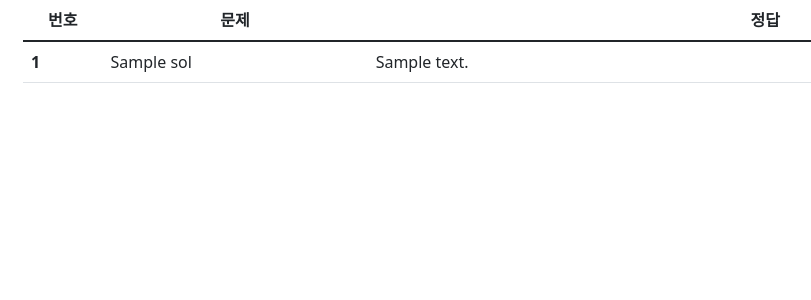
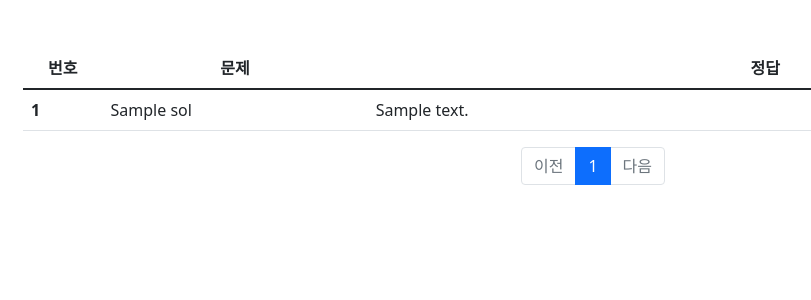
Before and after one commit to Jodayday/framework, a Flask app: template templates/problem.html in a window 1280 px wide. Shown: the part 72-372 px from the top of the page, without its empty margins (47-858 px from the left). Run offline with Flask 3, Linux system fonts and the light colour scheme; the template is opened without the code that fills it: most values are stand-ins (such as "Sample title", 1, 10 or a date in 2020); parts of the project's set-up code (start-up, migrations or seed data) failed here and were passed over; some libraries are stand-ins or nearby versions.

Commit message:
문제리스트 페이징

```diff
--- a/app.py
+++ b/app.py
@@ -80,7 +80,9 @@ def problem(count: int = None):
 
 @app.route('/problem/')
 def problems():
-    problem = Problem.query.all()
+    page = request.args.get('page', type=int, default=1)  # 페이지
+    problem = Problem.query.order_by(Problem.id.desc())
+    problem = problem.paginate(page, per_page=15)
     return render_template('problem.html', list=problem)
 
 # # 문제 등록
--- a/templates/problem.html
+++ b/templates/problem.html
@@ -1,49 +1,81 @@
-{% extends "base.html" %}
-
-{% block head %}
+{% extends "base.html" %} {% block head %}
 <title>IT 학습 : 문제확인</title>
 <style>
-    .table-body{
+  .table-body {
     width: 100%;
     table-layout: fixed;
   }
 
-.lenght-mt{
-
+  .lenght-mt {
     overflow: hidden;
     text-overflow: ellipsis;
     white-space: nowrap;
     width: 40%;
   }
-
 </style>
-{% endblock %}
-
-{% block body %}
-
+{% endblock %} {% block body %}
 {% if list %}
-<table class="table container table-body table-hover">
-    <thead class=" align-middle text-center ">
+<table class="table container table-body table-hover mt-5">
+  <thead class="align-middle text-center">
     <tr>
-        <th scope="col" style="width: 6%;">번호</th>
+      <th scope="col" style="width: 6%">번호</th>
       <th scope="col" style="width: 20%">문제</th>
       <th scope="col" style="width: 60%">정답</th>
     </tr>
   </thead>
   <tbody class="align-middle">
-        {% for pro in list %}
+    {% for pro in list.items %}
     <tr onclick="location.href='/problem/{{pro.id}}'">
-
-            <th scope="row"  class=""> {{pro.id}}</th>
+      <th scope="row" class="">{{pro.id}}</th>
       <td class="lenght-mt">{{pro.title}}</td>
       <td class="lenght-mt">{{pro.text}}</td>
-
     </tr>
     {% endfor %}
   </tbody>
 </table>
+<div class="container">
+  <ul class="pagination justify-content-center">
+    <!-- 이전페이지 -->
+    {% if list.has_prev %}
+    <li class="page-item">
+      <a class="page-link" href="?page={{ list.prev_num }}">이전</a>
+    </li>
+    {% else %}
+    <li class="page-item disabled">
+      <a class="page-link" tabindex="-1" aria-disabled="true" href="javascript:void(0)">이전</a>
+    </li>
+    {% endif %}
+    <!-- 메인 -->
+    {% for page_num in list.iter_pages() %}
+    {% if page_num %}
+    {% if page_num != list.page %}
+    <li class="page-item">
+      <a class="page-link" href="?page={{ page_num }}">{{ page_num }}</a>
+    </li>
+    {% else %}
+    <li class="page-item active" aria-current="page">
+      <a class="page-link" href="javascript:void(0)">{{ page_num }}</a>
+    </li>
+    {% endif %}
+    {% else %}
+    <li class="disabled">
+      <a class="page-link" href="javascript:void(0)">...</a>
+    </li>
+    {% endif %}
+    {% endfor %}
+    <!-- 다음페이지 -->
+    {% if list.has_next %}
+    <li class="page-item">
+      <a class="page-link" href="?page={{ list.next_num }}">다음</a>
+    </li>
+    {% else %}
+    <li class="page-item disabled">
+      <a class="page-link" tabindex="-1" aria-disabled="true" href="javascript:void(0)">다음</a>
+    </li>
+    {% endif %}
+  </ul>
 
+</div>
 
 {% endif %}
-
 {% endblock %}
```
Also changed, not shown: templates/one_problem.html (+13 -25 lines), 1 other file. Lines whose indentation alone changed are shown as unchanged.
